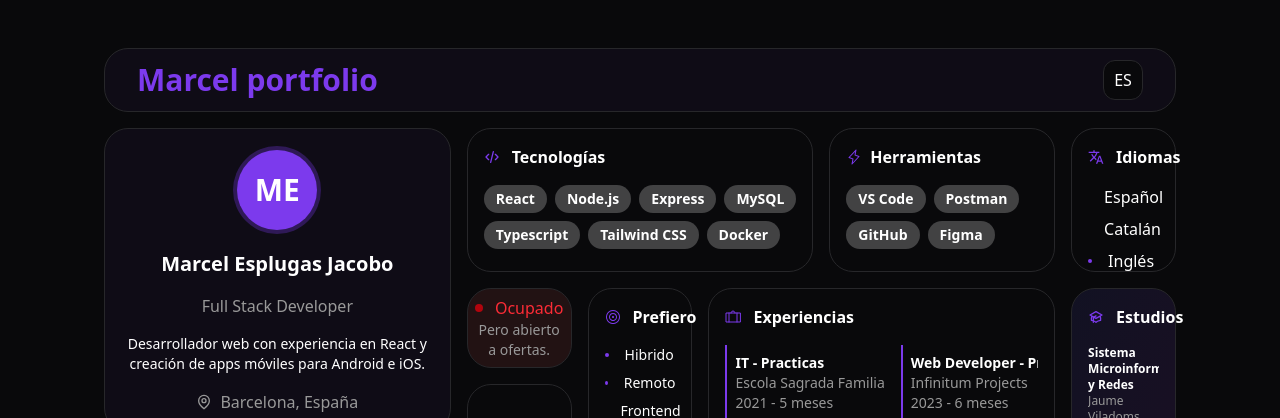
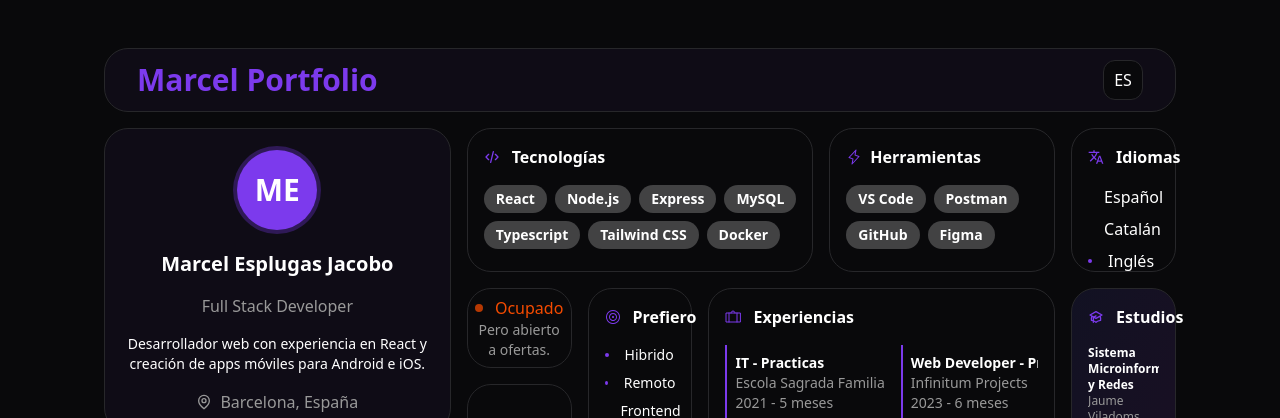
Before and after one commit to JacobsM14/portfolio_2025, a React (Vite) app: page / in a window 1280 px wide. Shown: the top 418 px of the page. Built offline with nearby package versions, Linux system fonts and the light colour scheme.

Commit message:
Giving arcedo all my data

```diff
--- a/index.html
+++ b/index.html
@@ -5,6 +5,7 @@
     <link rel="icon" type="image/svg+xml" href="/logo.png" />
     <meta name="viewport" content="width=device-width, initial-scale=1.0" />
     <meta name="description" content="Marcel Esplugas Jacobo's personal portfolio — hire me!" />
+    <script defer src="https://analytics.arcedo.dev/script.js" data-website-id="00ea69a6-2a63-4290-9e20-35b4bd449f2a"></script>
     <title>Marcel</title>
   </head>
   <body>
--- a/src/App.jsx
+++ b/src/App.jsx
@@ -82,7 +82,7 @@ function App() {
           >
             <div>
               <h1 className="text-3xl font-bold text-primary">
-                Marcel portfolio
+                Marcel Portfolio
               </h1>
             </div>
             <div className="flex gap-2">
@@ -376,16 +376,16 @@ function App() {
           "
           >
             <div
-              className={`col-span-1 row-span-1 border-1 border-gray-normal rounded-3xl p-2 flex flex-col items-center justify-center ${disponibility ? "bg-green-400/10" : "bg-red-400/10"
+              className={`col-span-1 row-span-1 border-1 border-gray-normal rounded-3xl p-2 flex flex-col items-center justify-center ${disponibility ? "bg-green-400/10" : ""
                 } md:col-span-3 md:row-span-2`}
             >
               <div className="flex items-center justify-center gap-3">
                 <div
-                  className={`w-2 h-2 rounded-[100%] animate-pulse ${disponibility ? "bg-green-500" : "bg-red-600"
+                  className={`w-2 h-2 rounded-[100%] animate-pulse ${disponibility ? "bg-green-500" : "bg-orange-600"
                     }`}
                 ></div>
                 <p
-                  className={`${disponibility ? "text-green-600" : "text-red-500"
+                  className={`${disponibility ? "text-green-600" : "text-orange-600"
                     }`}
                 >
                   {disponibility
```
